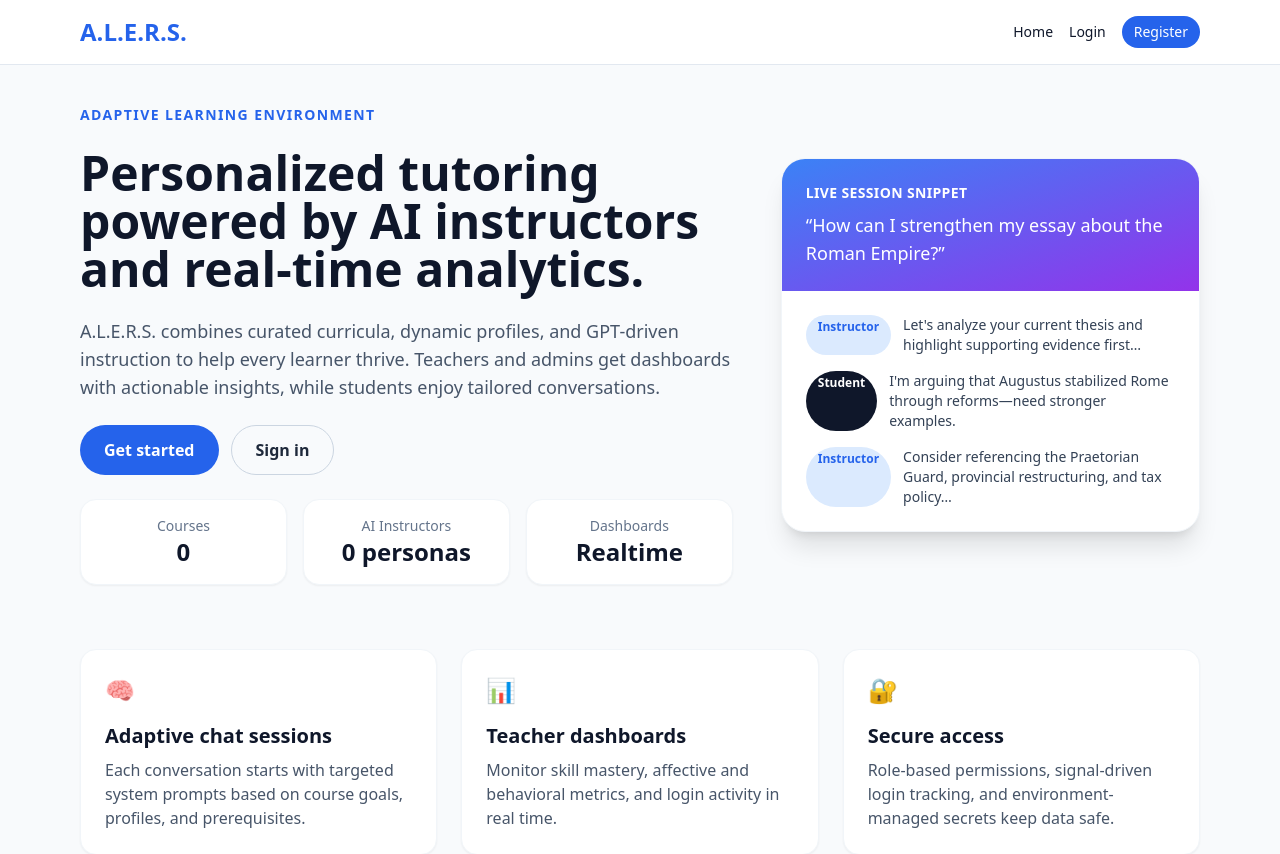
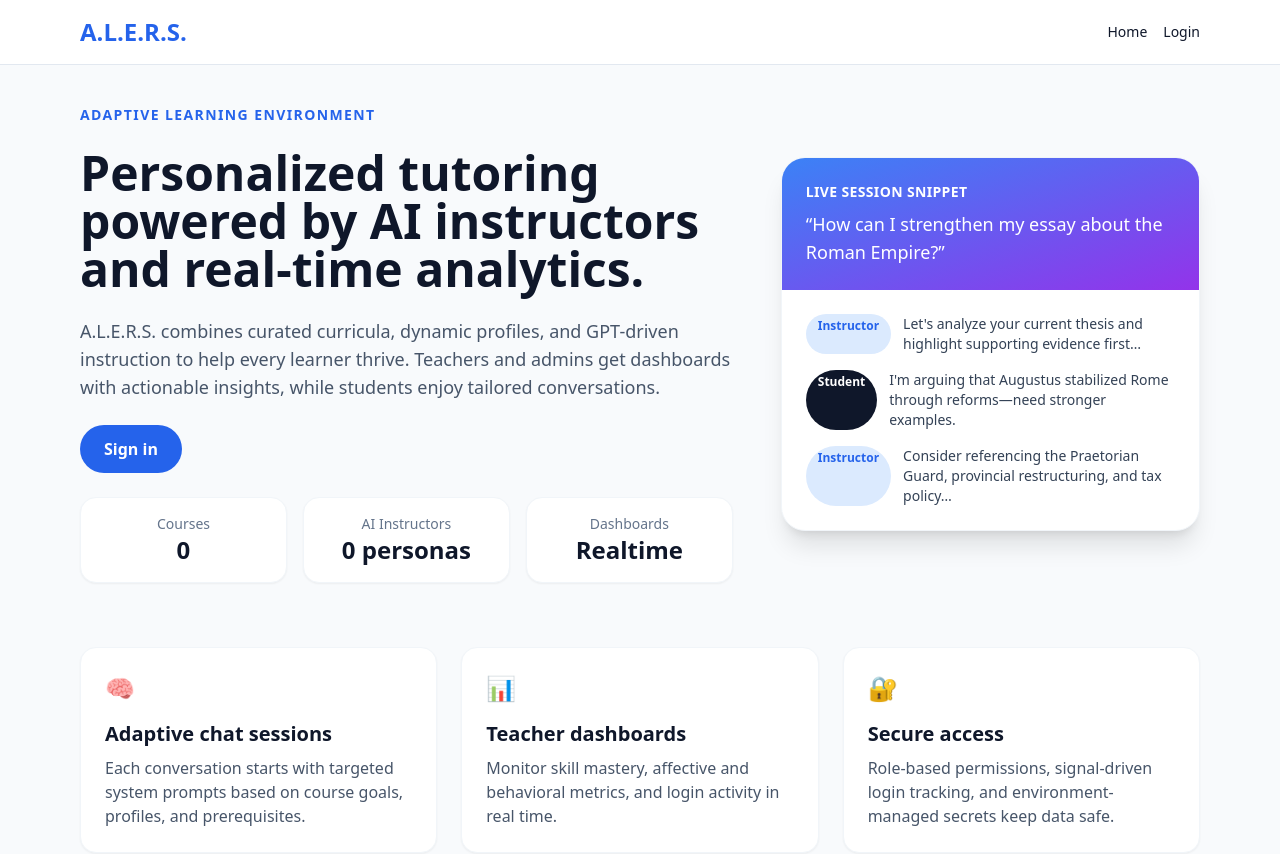
Before and after one commit to MatthijsvdHarst/ai_tutor_django, a Django app: page / in a window 1280 px wide. Shown: the top 854 px of the page. Run offline with Django 5.2, Linux system fonts and the light colour scheme; data that the repository does not hold is empty; some libraries are stand-ins or nearby versions.

Commit message:
deleted resgister function by student

```diff
--- a/alers/views.py
+++ b/alers/views.py
@@ -9,6 +9,7 @@ from django.contrib.auth.mixins import LoginRequiredMixin
 from django.contrib.auth.views import LoginView, LogoutView
 from django.db.models import Count, Max, Min
 from django.http import JsonResponse, StreamingHttpResponse
+from django.http import Http404
 from django.shortcuts import get_object_or_404, redirect, render
 from django.urls import reverse, reverse_lazy
 from django.utils import timezone
@@ -78,21 +79,8 @@ def logout_view(request):
 
 
 def register(request):
-    if request.user.is_authenticated:
-        return redirect("dashboard")
-
-    if request.method == "POST":
-        form = RegistrationForm(request.POST)
-        if form.is_valid():
-            user = form.save()
-            services.get_or_create_student_profile(user)
-            login(request, user)
-            messages.success(request, "Account created successfully")
-            return redirect("profile-chat")
-    else:
-        form = RegistrationForm()
-
-    return render(request, "registration/register.html", {"form": form})
+    # Registration is disabled - return 404 to prevent public access
+    raise Http404("Registration is not available.")
 
 
 class DashboardView(LoginRequiredMixin, TemplateView):
--- a/templates/base.html
+++ b/templates/base.html
@@ -23,8 +23,6 @@
            class="px-3 py-1.5 rounded-full bg-slate-900 text-white hover:bg-slate-800 transition-colors">Logout</a>
       {% else %}
         <a href="{% url 'login' %}" class="hover:text-blue-600 transition-colors">Login</a>
-        <a href="{% url 'register' %}"
-           class="px-3 py-1.5 rounded-full bg-blue-600 text-white hover:bg-blue-500 transition-colors">Register</a>
       {% endif %}
     </nav>
   </div>
--- a/templates/home.html
+++ b/templates/home.html
@@ -20,10 +20,7 @@
                     Browse Courses
                 </a>
             {% else %}
-                <a href="{% url 'register' %}" class="inline-flex items-center px-6 py-3 rounded-full bg-blue-600 text-white font-semibold hover:bg-blue-500 transition-colors">
-                    Get started
-                </a>
-                <a href="{% url 'login' %}" class="inline-flex items-center px-6 py-3 rounded-full border border-slate-300 text-slate-800 font-semibold hover:border-slate-400 transition-colors">
+                <a href="{% url 'login' %}" class="inline-flex items-center px-6 py-3 rounded-full bg-blue-600 text-white font-semibold hover:bg-blue-500 transition-colors">
                     Sign in
                 </a>
             {% endif %}
--- a/templates/registration/login.html
+++ b/templates/registration/login.html
@@ -33,10 +33,6 @@
             </div>
             <button type="submit" class="w-full rounded-2xl bg-blue-600 text-white font-semibold py-3 hover:bg-blue-500 transition-colors">Login</button>
         </form>
-        <p class="text-center text-sm text-slate-500">
-            No account yet?
-            <a href="{% url 'register' %}" class="text-blue-600 font-semibold hover:text-blue-500">Register here</a>
-        </p>
     </div>
 </section>
 {% endblock %}
```
